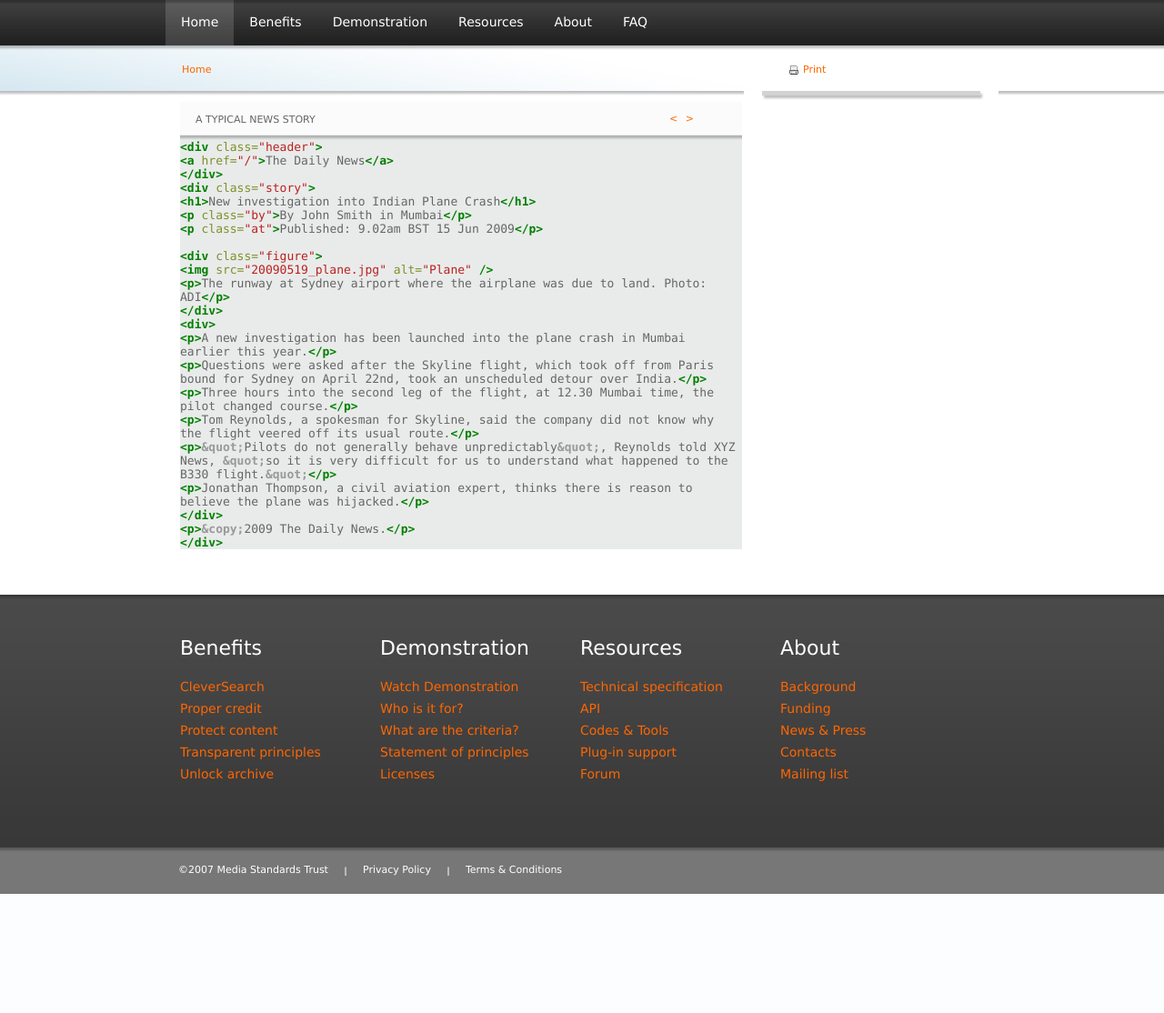
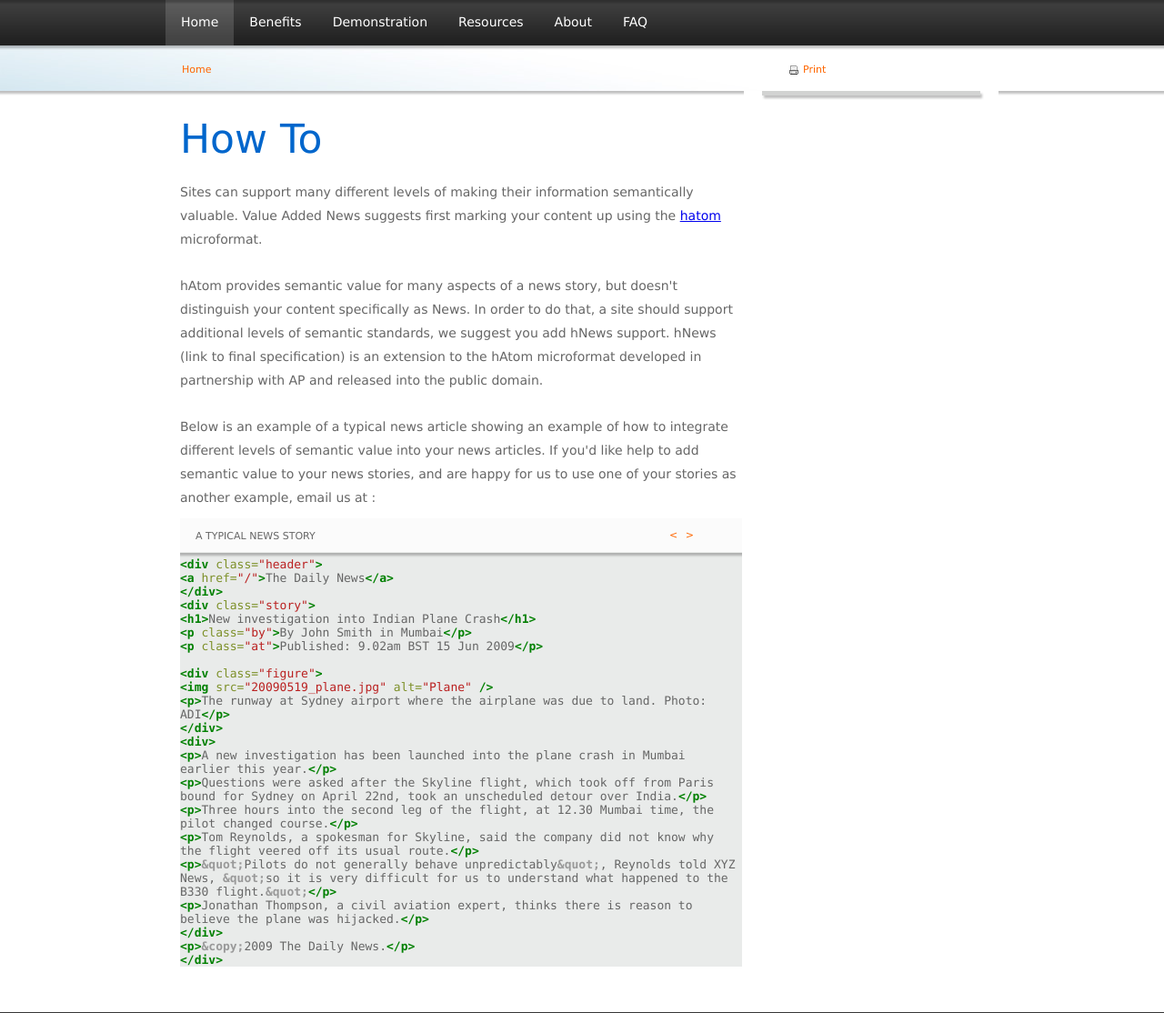
Before and after one commit to markng/valueaddednews, a Django app: template templates/how_to_1.html in a window 1280 px wide. Shown: the part 98-1212 px from the top of the page at 91% size. Before the commit the page ends 1081 px from the top, so only its background shows below. Run offline with Django 3.2, Linux system fonts and the light colour scheme; the template is opened without the code that fills it, so the values that code supplies are empty; some libraries are stand-ins or nearby versions.

Commit message:
add some copy

```diff
--- a/templates/how_to_1.html
+++ b/templates/how_to_1.html
@@ -3,6 +3,10 @@
 <div class="primary">
   <div class="primary-cnt">
     <div class="txt-col">
+        <h1>How To</h1>
+        <p>Sites can support many different levels of making their information semantically valuable. Value Added News suggests first marking your content up using the <a href="http://microformats.org/wiki/hatom" title="hAtom 0.1 &middot; Microformats Wiki">hatom</a> microformat.</p>
+        <p>hAtom provides semantic value for many aspects of a news story, but doesn't distinguish your content specifically as News.  In order to do that, a site should support additional levels of semantic standards, we suggest you add hNews support.  hNews (link to final specification) is an extension to the hAtom microformat developed in partnership with AP and released into the public domain.</p>
+        <p>Below is an example of a typical news article showing an example of how to integrate different levels of semantic value into your news articles.  If you'd like help to add semantic value to your news stories, and are happy for us to use one of your stories as another example, email us at :</p>
         <div class="code">
             <div class="code-slide">
                 <div class="code-title">
```
